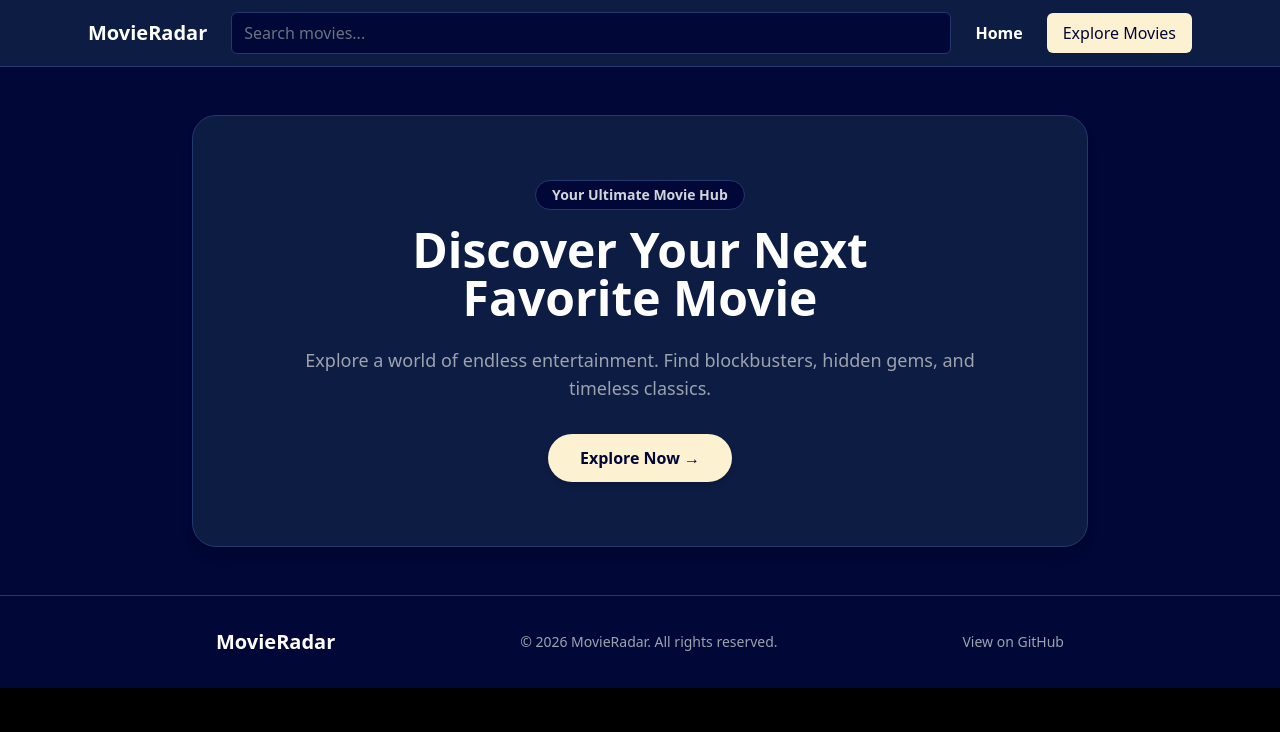
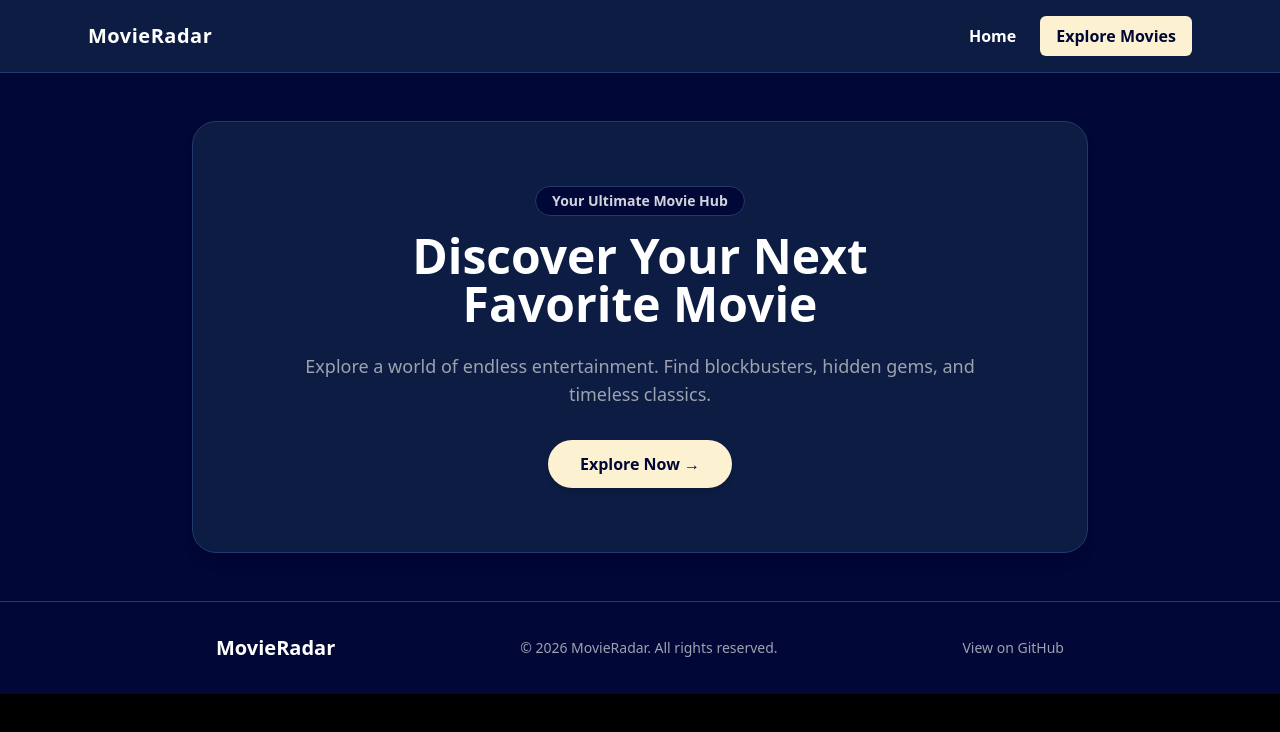
Before and after one commit to ishayanalam/MovieRadar, a React (Vite) app: page / in a window 1280 px wide. Shown: the top 732 px of the page. Built offline with nearby package versions, Linux system fonts and the light colour scheme.

Commit message:
refactor : removed searchbar from the navbar

```diff
--- a/src/components/Navbar.jsx
+++ b/src/components/Navbar.jsx
@@ -1,59 +1,36 @@
-import { useState } from "react";
-import { NavLink, useNavigate } from "react-router-dom";
+import { NavLink } from "react-router-dom";
 
 export default function Navbar() {
-  const [query, setQuery] = useState("");
-  const navigate = useNavigate();
-
-  const handleSubmit = (e) => {
-    e.preventDefault();
-    if (query.trim()) {
-      navigate(`/movies?search=${encodeURIComponent(query.trim())}`);
-    }
-  };
-
   const activeLink = "text-white font-bold";
-  const inactiveLink = "text-gray-300 font-normal hover:text-white";
+  const inactiveLink =
+    "text-gray-300 font-normal hover:text-white transition-colors";
 
   return (
     <nav className="sticky top-0 z-50 bg-surface border-b border-border">
-      <div className="max-w-6xl mx-auto px-4 sm:px-6 py-3 flex items-center gap-3 sm:gap-6">
-        {/* Logo */}
+      <div className="max-w-6xl mx-auto px-4 sm:px-6 py-4 flex items-center justify-between">
+
         <NavLink
           to="/"
           end
-          className="text-base sm:text-xl font-bold text-white whitespace-nowrap"
+          className="text-lg sm:text-xl font-bold text-white tracking-wide"
         >
           MovieRadar
         </NavLink>
 
-        {/* Search bar */}
-        <form onSubmit={handleSubmit} className="flex-1 min-w-0">
-          <input
-            type="text"
-            value={query}
-            onChange={(e) => setQuery(e.target.value)}
-            placeholder="Search movies..."
-            className="w-full bg-background border border-border text-black text-sm sm:text-base rounded-md px-3 py-1.5 sm:py-2 placeholder-gray-500 focus:outline-none focus:border-accent transition"
-          />
-        </form>
 
-        {/* Links */}
-        <div className="flex items-center gap-3 sm:gap-6 shrink-0">
+        <div className="flex items-center gap-4 sm:gap-6">
           <NavLink
             to="/"
             end
             className={({ isActive }) =>
-              `hidden sm:inline text-sm sm:text-base transition ${isActive ? activeLink : inactiveLink}`
+              `text-sm sm:text-base ${isActive ? activeLink : inactiveLink}`
             }
           >
             Home
           </NavLink>
           <NavLink
             to="/movies"
-            className={({ isActive }) =>
-              `bg-accent hover:bg-accent-hover text-background px-3 sm:px-4 py-1.5 sm:py-2 rounded-md text-sm sm:text-base transition whitespace-nowrap ${isActive ? "font-bold" : "font-normal"}`
-            }
+            className="bg-accent hover:bg-accent-hover text-background px-4 py-2 rounded-md text-sm sm:text-base font-semibold transition-colors"
           >
             Explore Movies
           </NavLink>
```
